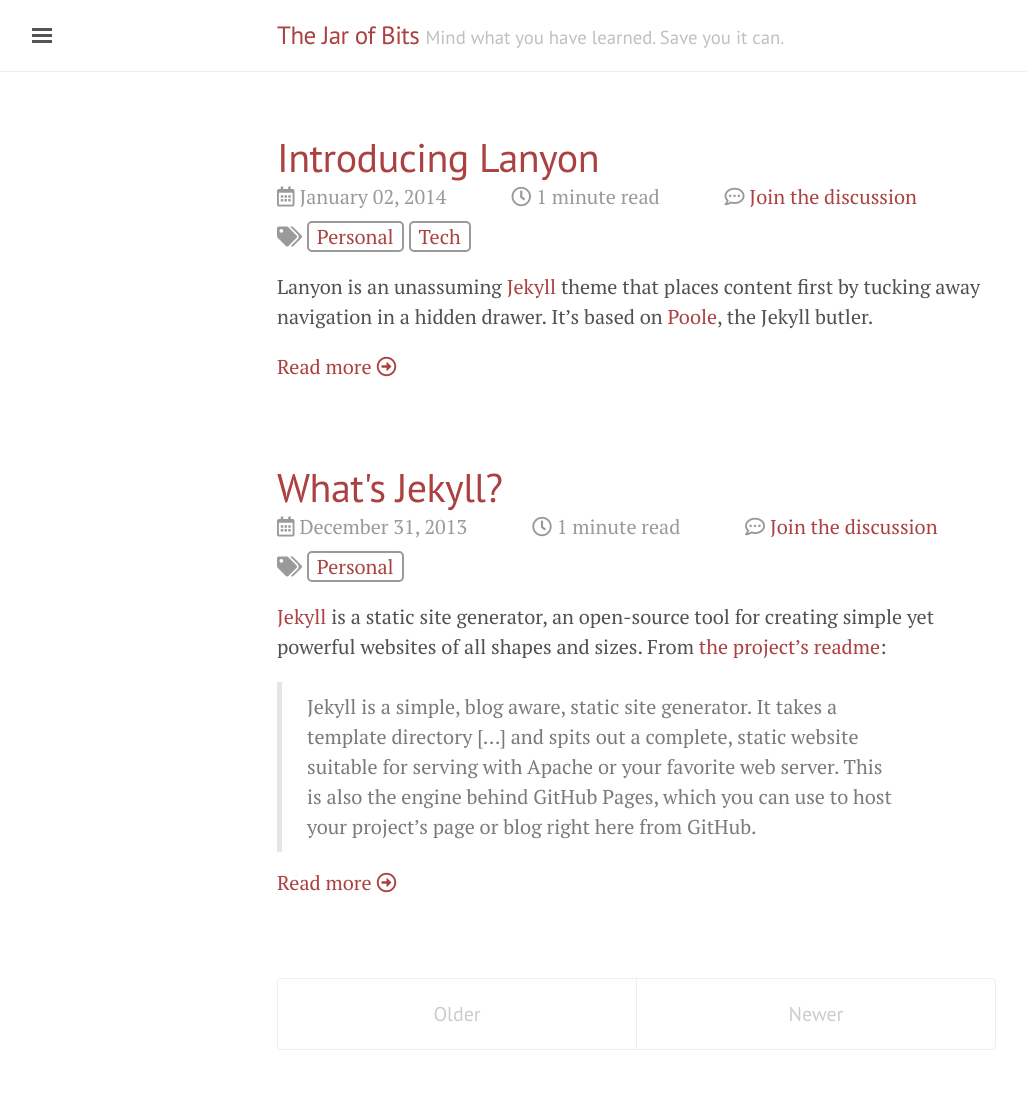
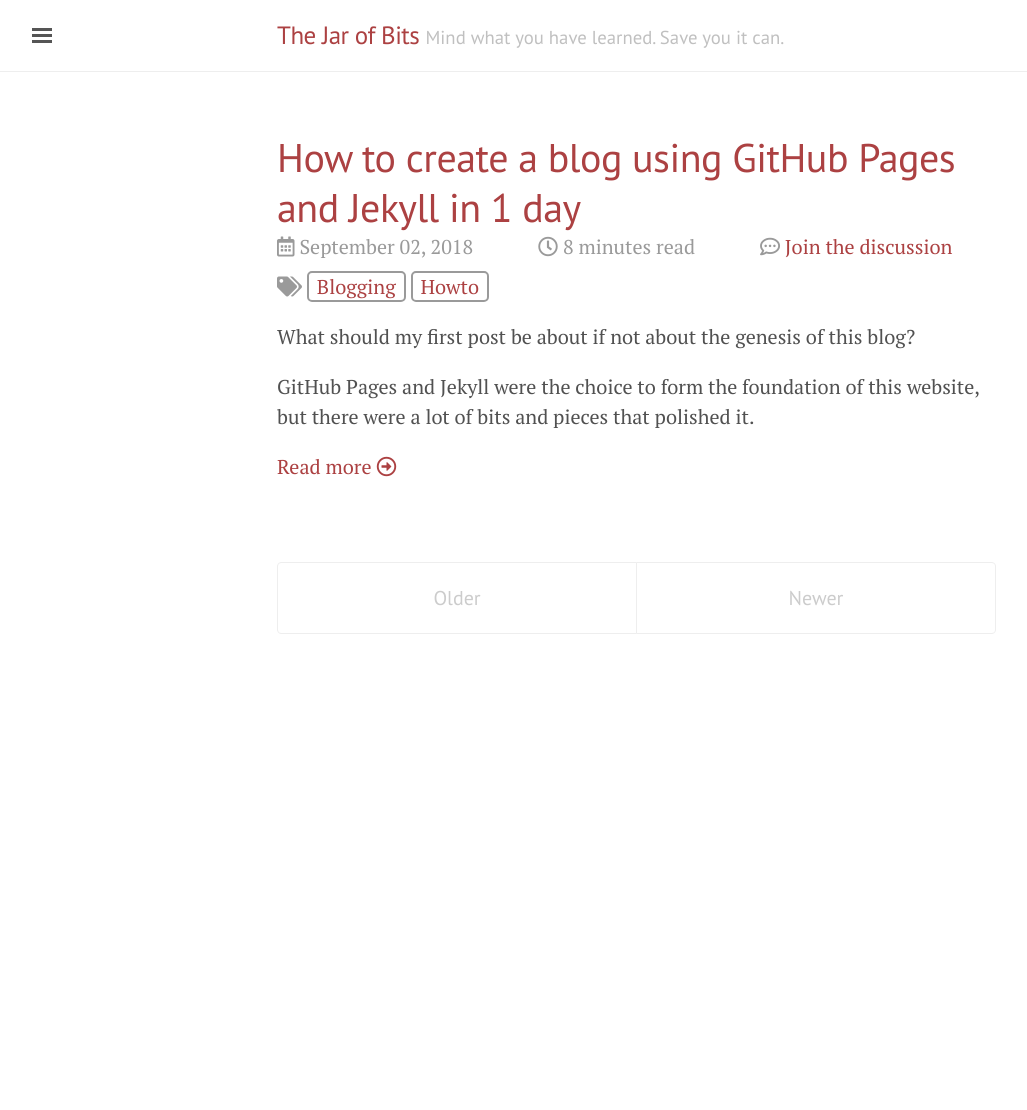
Before and after one commit to valentinabojan/valentinabojan.github.io, a Jekyll site: the page built from index.html, in a window 1280 px wide. Shown: the whole page, without its empty margins (3-1030 px from the left). Built offline with Jekyll 4.4.1, drawn with Linux system fonts in a browser that asks for light colours; nearby versions of some CDN libraries; the list of posts is cut into pages by our own code; comment, search, counter and statistics services are not loaded; after the commit the page ends 900 px from its top, so only the background shows below that.

Commit message:
publish "How to create a blog using GitHub Pages and Jekyll in 1 day" post

```diff
--- a/_posts/2013-12-31-whats-jekyll.md
+++ /dev/null
@@ -1,15 +0,0 @@
----
-layout: post
-title: What's Jekyll?
-tags: Personal
----
-
-[Jekyll](http://jekyllrb.com) is a static site generator, an open-source tool for creating simple yet powerful websites of all shapes and sizes. From [the project's readme](https://github.com/mojombo/jekyll/blob/master/README.markdown):
-
-  > Jekyll is a simple, blog aware, static site generator. It takes a template directory [...] and spits out a complete, static website suitable for serving with Apache or your favorite web server. This is also the engine behind GitHub Pages, which you can use to host your project’s page or blog right here from GitHub.
-
-<!--- excerpt -->
-
-It's an immensely useful tool and one we encourage you to use here with Lanyon.
-
-Find out more by [visiting the project on GitHub](https://github.com/mojombo/jekyll).
--- a/_posts/2014-01-02-introducing-lanyon.md
+++ /dev/null
@@ -1,41 +0,0 @@
----
-layout: post
-title: Introducing Lanyon
-tags: [Personal, Tech]
----
-
-Lanyon is an unassuming [Jekyll](http://jekyllrb.com) theme that places content first by tucking away navigation in a hidden drawer. It's based on [Poole](http://getpoole.com), the Jekyll butler.
-
-<!--- excerpt -->
-
-### Built on Poole
-
-Poole is the Jekyll Butler, serving as an upstanding and effective foundation for Jekyll themes by [@mdo](https://twitter.com/mdo). Poole, and every theme built on it (like Lanyon here) includes the following:
-
-* Complete Jekyll setup included (layouts, config, [404](/404), [RSS feed](/atom.xml), posts, and [example page](/about))
-* Mobile friendly design and development
-* Easily scalable text and component sizing with `rem` units in the CSS
-* Support for a wide gamut of HTML elements
-* Related posts (time-based, because Jekyll) below each post
-* Syntax highlighting, courtesy Pygments (the Python-based code snippet highlighter)
-
-### Lanyon features
-
-In addition to the features of Poole, Lanyon adds the following:
-
-* Toggleable sliding sidebar (built with only CSS) via **☰** link in top corner
-* Sidebar includes support for textual modules and a dynamically generated navigation with active link support
-* Two orientations for content and sidebar, default (left sidebar) and [reverse](https://github.com/poole/lanyon#reverse-layout) (right sidebar), available via `<body>` classes
-* [Eight optional color schemes](https://github.com/poole/lanyon#themes), available via `<body>` classes
-
-[Head to the readme](https://github.com/poole/lanyon#readme) to learn more.
-
-### Browser support
-
-Lanyon is by preference a forward-thinking project. In addition to the latest versions of Chrome, Safari (mobile and desktop), and Firefox, it is only compatible with Internet Explorer 9 and above.
-
-### Download
-
-Lanyon is developed on and hosted with GitHub. Head to the <a href="https://github.com/poole/lanyon">GitHub repository</a> for downloads, bug reports, and features requests.
-
-Thanks!
--- a/_drafts/2018-09-01-how-to-create-a-blog-using-github-pages-and-jekyll-in-1-day.md
+++ b/_posts/2018-09-02-how-to-create-a-blog-using-github-pages-and-jekyll-in-1-day.md
@@ -4,17 +4,17 @@
 tags: [Blogging, Howto]
 ---
 
-What should my first post be about if not about this blog genesis?
+What should my first post be about if not about the genesis of this blog?
 
-GitHub Pages and Jekyll were the choice to be the foundation of this blog,
-but there were a lot of bit and pieces that polished it.
+GitHub Pages and Jekyll were the choice to form the foundation of this website,
+but there were a lot of bits and pieces that polished it.
 
 <!--- excerpt -->
 
 Did this choice worth it? Completely! Any engineer would understand the choice.
 We love the challenges, the puzzles, the ups and downs when building something.
-Tell an engineer that he could choose between having a website just 1 click away, or manually configuring it as he likes, getting dirty to add features that he needs.
-The answer talks by itself. Oh, we love getting dirty. 😉
+GitHub Pages and Jekyll give you the chance to manually configure your blog as you like and get dirty when adding the features that you need.
+Oh, we love getting dirty. 😉
 
 ## Set the blog foundation
 
@@ -33,7 +33,7 @@
 </dl>
 
 
-## Make you blog ready to meet the world
+## Make your blog ready to meet the world
 
 Even if you can start writing posts, your blog is not as shinny as you imagined it. But it can be...
 
@@ -83,7 +83,7 @@
 **2. Add reading time**
 
 You could help your readers by listing the estimated reading time of a blog post.
-This way, they will decide if that's the time to read the post or if they should postpone it for later.
+They will use it to decide if that's the time to read the post or if they should postpone it for later.
 
 [Here](http://atekihcan.github.io/blog/2014/reading-time-estimate-in-jekyll/)
 you can find a very good example of how to compute the reading time based on the post content length.
@@ -102,8 +102,8 @@
 
 **4. Add post excerpts in the Home page**
 
-By default, the Lanyon theme shows all posts (paginated of course) in your blog *Home* page.
-If you want to change this behavior and display only a post teaser instead, you should configure the so called *post excerpts*.
+By default, the Lanyon theme shows all posts (with their entire content) in your blog *Home* page.
+If you want to change this behavior and display only a post teaser instead, you need to configure the so called *post excerpts*.
 
 For this, you'll have to choose a excerpt separator and specify it in the *_config.yaml* file.
 
@@ -155,7 +155,6 @@
 {% raw %}
 # Example
 disqus-id: <your-disqus-id>
-page-path: <your-blog-url>
 {% endraw %}
 {% endhighlight %}
 
@@ -220,10 +219,10 @@
 
 **8. Add tags**
 
-You can specify one or more tags for you posts and allow grouping your posts by category.
-This way, if your readers are interested in a certain subject, they can view all posts related to that subject.
+You can annotate your posts with one or more tags and allow this way grouping them by category.
+This way, if your readers are interested in a certain subject, they can easily view all posts related to it.
 
-To have this feature, start by adding tags to each of your posts. For example, like this:
+To have this feature, start by adding tags to each one of your posts. For example, like this:
 
 {% highlight yaml %}
 ---
@@ -233,7 +232,7 @@
 ---
 {% endhighlight %}
 
-Dynamically display the tags in the *posts.html* layout:
+For every post, dynamically display the tags in the *posts.html* layout:
 
 {% highlight html %}
 {% raw %}
```
Also changed, not shown: other parts of _posts/2018-09-02-how-to-create-a-blog-using-github-pages-and-jekyll-in-1-day.md (+4 -4 lines).
